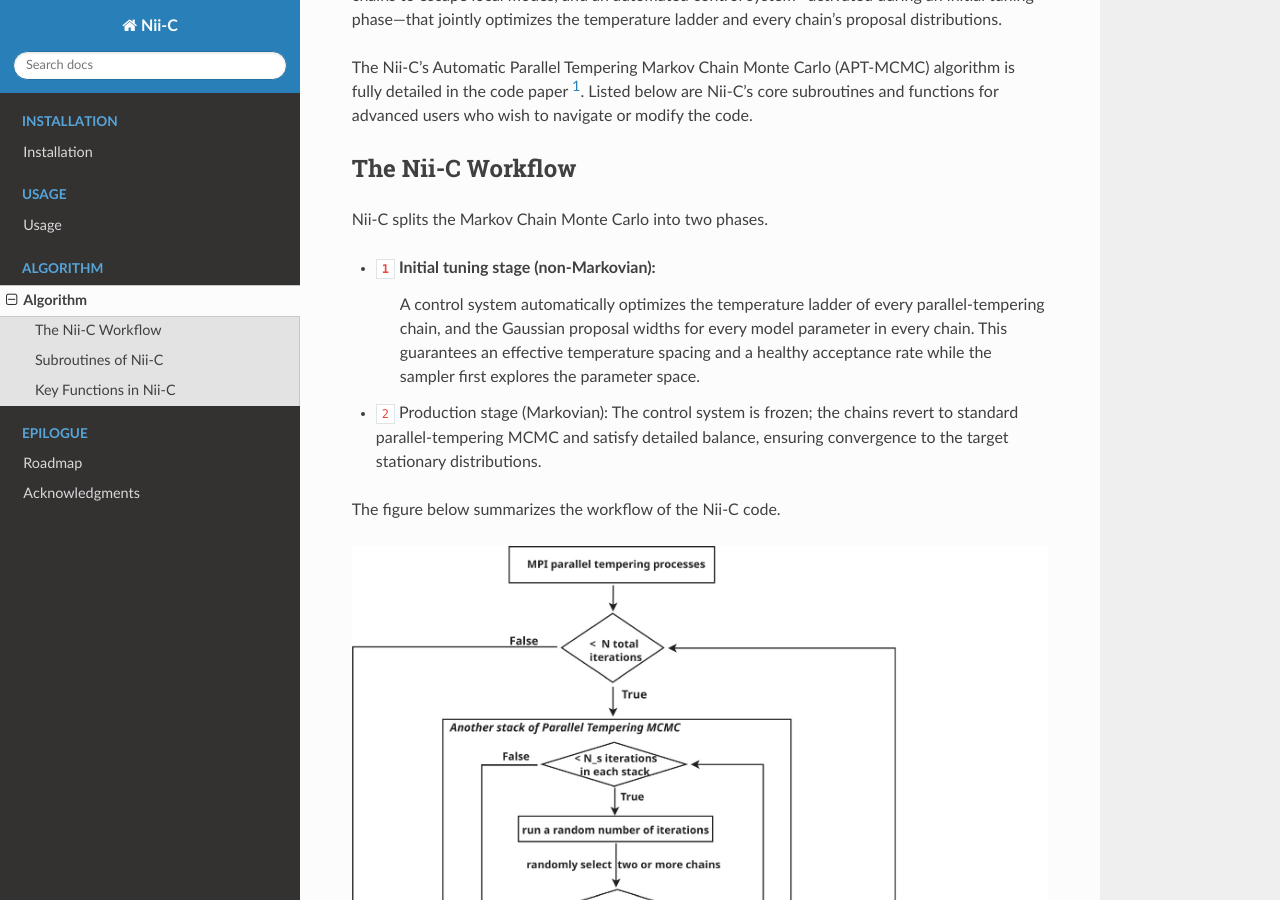
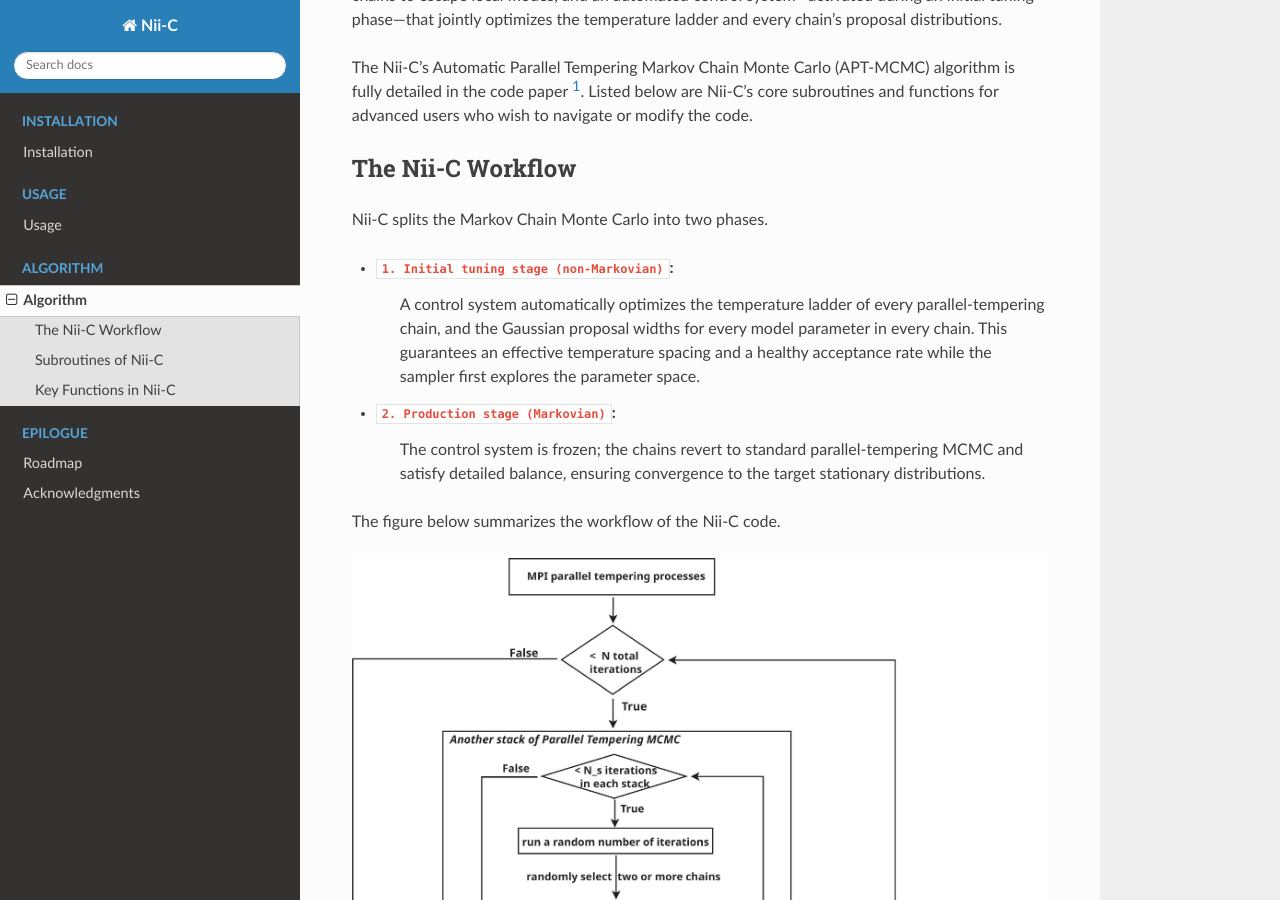
Before and after one commit to shengjin/nii-c-MAN, a Sphinx documentation site: the page built from docs/source/algorithm.rst, in a window 1280 px wide and 900 px high, scrolled down 320 px. Built offline with Sphinx 7.4.7 and the Read the Docs theme 3.1.0, drawn with Linux system fonts in a browser that asks for light colours.

```diff
--- a/docs/source/algorithm.rst
+++ b/docs/source/algorithm.rst
@@ -14,11 +14,12 @@ The Nii-C Workflow
 
 Nii-C splits the Markov Chain Monte Carlo into two phases.
 
-- ``1`` Initial tuning stage (non-Markovian):
+- ``1. Initial tuning stage (non-Markovian)``:
     A control system automatically optimizes the temperature ladder of every parallel-tempering chain, and the Gaussian proposal widths for every model parameter in every chain. This guarantees an effective temperature spacing and a healthy acceptance rate while the sampler first explores the parameter space.
 
 
-- ``2`` Production stage (Markovian): The control system is frozen; the chains revert to standard parallel-tempering MCMC and satisfy detailed balance, ensuring convergence to the target stationary distributions.
+- ``2. Production stage (Markovian)``:
+    The control system is frozen; the chains revert to standard parallel-tempering MCMC and satisfy detailed balance, ensuring convergence to the target stationary distributions.
 
 
 The figure below summarizes the workflow of the Nii-C code.
```
